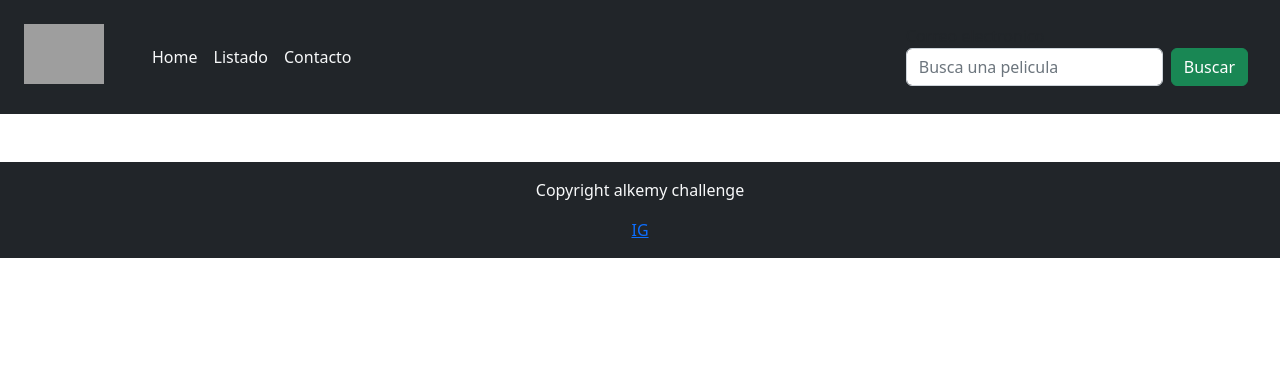
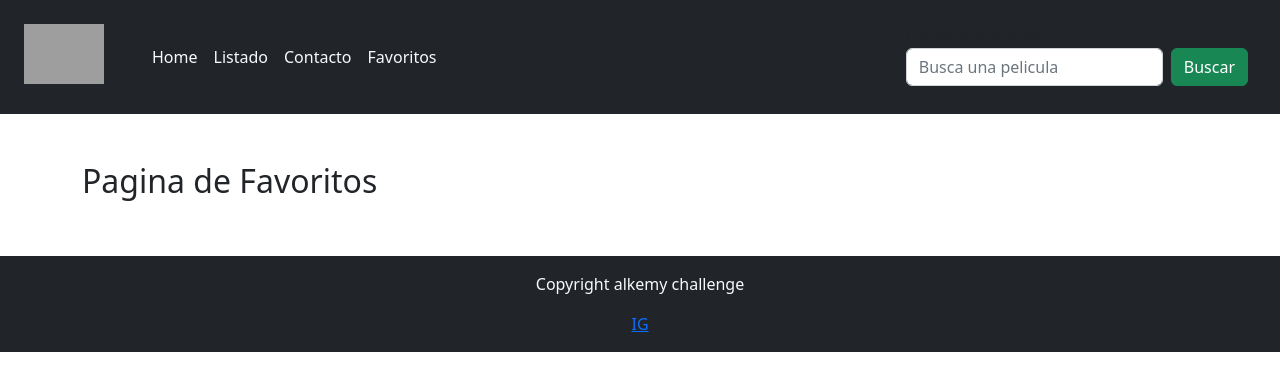
Before and after one commit to lucasacci/ApiRest-Example-React, a React (Vite) app: page /favoritos in a window 1280 px wide. Shown: the top 390 px of the page. Built offline with nearby package versions, Linux system fonts and the light colour scheme; grey boxes are pictures that could not be loaded.

Commit message:
app almost finished

```diff
--- a/src/App.jsx
+++ b/src/App.jsx
@@ -1,4 +1,4 @@
-import { useState } from 'react'
+import { useEffect, useState } from 'react'
 import reactLogo from './assets/react.svg'
 import Login from './components/Login'
 import { Switch, Route } from 'react-router-dom'
@@ -9,9 +9,28 @@ import { Footer } from './components/Footer'
 import './css/bootstrap.min.css'
 import { Detalle } from './components/Detalle'
 import { Resultados } from './components/Resultados'
+import { Favoritos } from './components/Favoritos'
 
 
 function App() {
+
+  const [favorites, setFavorites] = useState([]);
+
+
+
+  useEffect(() => {
+
+      const favsInLocal = localStorage.getItem('favs');
+
+      if(favsInLocal !== null){
+          const favs = JSON.parse(favsInLocal);
+          setFavorites(favs);
+
+      }
+
+
+  }, [])
+
 
   const favMovies = localStorage.getItem('favs');
 
@@ -20,7 +39,7 @@ function App() {
   if(favMovies === null){
     tempMovies = [];
   } else{
-    tempMovies = JSON.parse(favMovies)
+    tempMovies = JSON.parse(favMovies);
   }
 
   const addOrRemove = (e) =>{
@@ -34,31 +53,36 @@ function App() {
       imgUrl, title, overview,
       id : btn.dataset.movieId
     }
+
     let moviesInFav = tempMovies.find(movie => {
       return movie.id === movieData.id
     })
+
     if(!moviesInFav){
       tempMovies.push(movieData);
-      localStorage.setItem('favs',JSON.stringify(tempMovies))
-      console.log('se agrego la pelicula')
+      localStorage.setItem('favs',JSON.stringify(tempMovies));
+      setFavorites(tempMovies);
+
     }else{
       let moviesLeft = tempMovies.filter(movie => {
-        return movie.id !== movieData
+        return movie.id !== movieData.id
       })
       localStorage.setItem('favs',JSON.stringify(moviesLeft))
-      console.log('se elimino la pelicula')
+      setFavorites(moviesLeft);
+      console.log('se elimino');
     }
   }
 
   return (
     <>
-      <Header/>
+      <Header  favorites={favorites}/>
     <div className='container my-5'>
       <Switch>
           <Route exact path="/" component={Login}/>
           <Route path="/listado" render={(props) => <Listado addOrRemove={addOrRemove} {...props}/>}/>
           <Route path="/detalle" component={Detalle}/>
           <Route path="/resultados" component={Resultados}/>
+          <Route path="/favoritos"  render={(props) => <Favoritos favorites={favorites} addOrRemove={addOrRemove} {...props}/>}/>
       </Switch>
     </div>
       <Footer/>
--- a/src/components/Favoritos.jsx
+++ b/src/components/Favoritos.jsx
@@ -0,0 +1,47 @@
+import React from 'react'
+import { useEffect } from 'react';
+import { useState } from 'react'
+import { Link } from 'react-router-dom';
+
+export const Favoritos = (props) => {
+
+    // const [favorites, setFavorites] = useState([]);
+
+    // useEffect(() => {
+
+    //     const favsInLocal = localStorage.getItem('favs');
+
+    //     if(favsInLocal !== null){
+    //         const favs = JSON.parse(favsInLocal);
+    //         setFavorites(favs);
+
+    //     }
+
+
+    // }, [])
+
+   console.log(props.favorites);
+  return (
+    <>
+        <h2>Pagina de Favoritos</h2>
+        <article className='row d-flex justify-content-center'>
+            {
+                props.favorites.map((movie, index)=>{
+                return (
+                <div className="card widthCard col-12 col-md-4 col-lg-3 mx-3 my-4" key={index} >
+                    <img src={movie.imgUrl} className="card-img-top" />
+                    <button className='favourite-btn' onClick={props.addOrRemove} data-movie-id={movie.id}>❌</button>
+                    <div className="card-body">
+                    <h5 className="card-title">{movie.title}</h5>
+                    <p className="card-text">{movie.overview.substring(0,100)+ `...`}</p>
+                    <Link to={`/detalle?movieID=${movie.id}`} className="btn btn-primary">View detail</Link>
+                    </div>
+                </div>
+                )
+                })
+            }
+        </article>
+    </>
+
+  )
+}
--- a/src/components/Header.jsx
+++ b/src/components/Header.jsx
@@ -3,7 +3,7 @@ import { Link } from 'react-router-dom'
 import '../css/bootstrap.min.css'
 import Buscador from './Buscador'
 
-export const Header = () => {
+export const Header = (props) => {
   return (
     <header >
         <nav className="navbar-expand-sm bg-dark p-4 d-flex justify-content-between">
@@ -19,6 +19,9 @@ export const Header = () => {
                     <li className="nav-item">
                         <Link to="/contacto" className='text-light text-decoration-none'>Contacto</Link>
                     </li>
+                    <li className="nav-item mx-3">
+                        <Link to="/favoritos" className='text-light text-decoration-none'>Favoritos</Link>
+                    </li>
                 </div>
             </ul>
                 <Buscador/>
--- a/src/css/style.css
+++ b/src/css/style.css
@@ -42,3 +42,7 @@ body{
     border: none;
     top: 10px;
 }
+
+ul div li:hover{
+    text-decoration: underline;
+}
```
